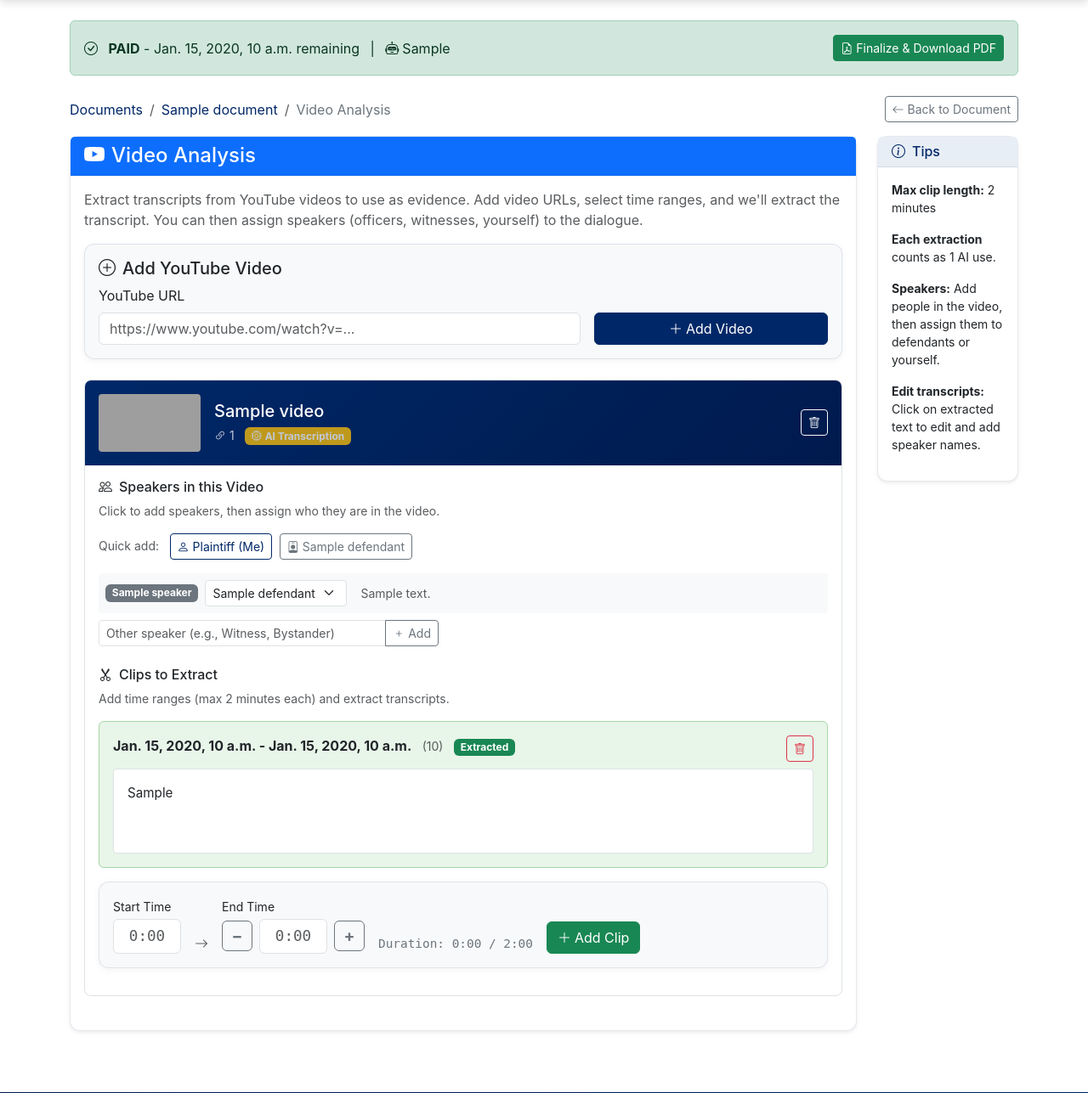
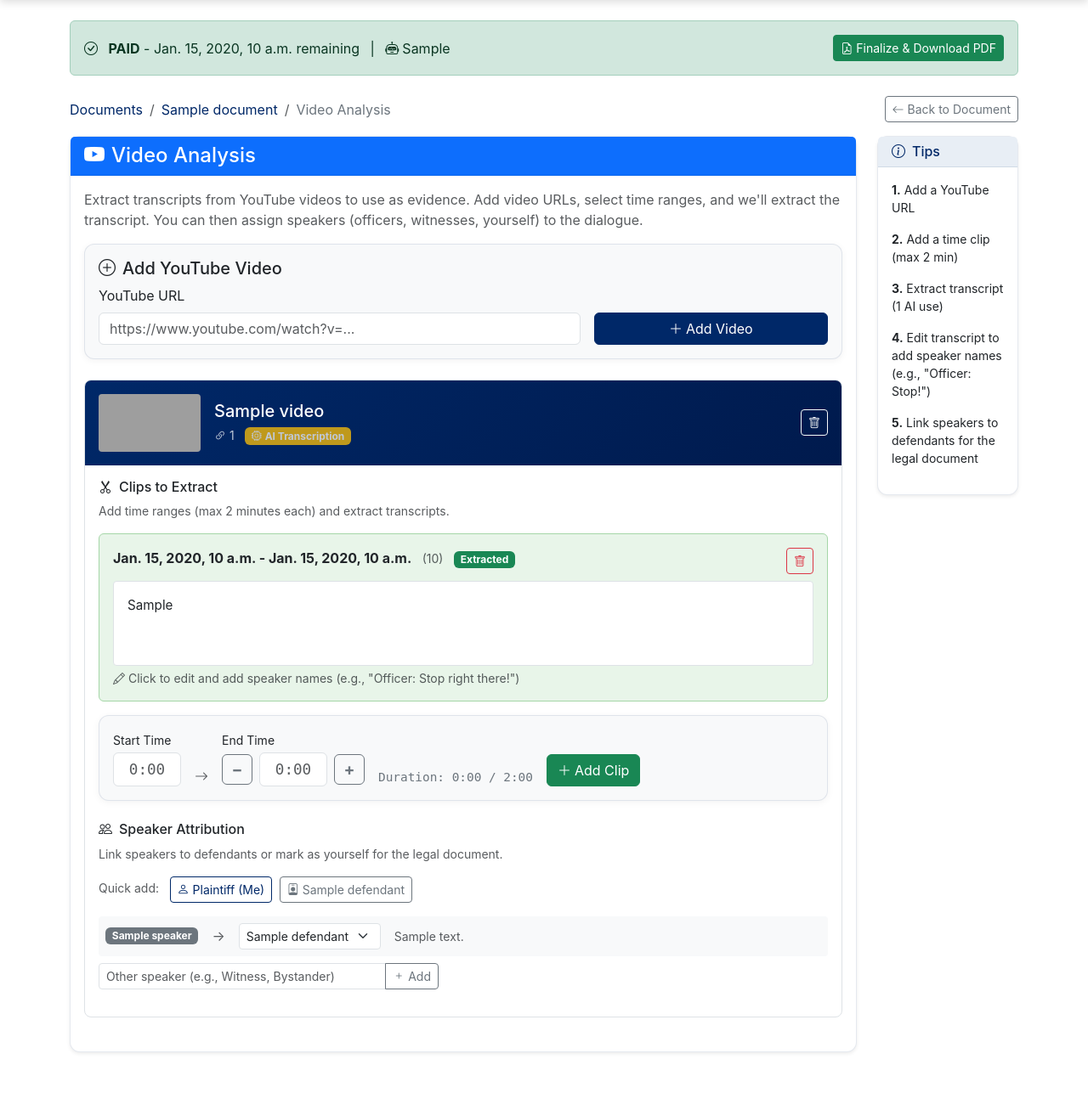
Before and after one commit to LaylaAddi/1983-law, a Django app: template templates/documents/video_analysis.html in a window 1280 px wide. Shown: the part 70-1357 px from the top of the page at 85% size. Run offline with Django 4.2, Linux system fonts and the light colour scheme; the template is opened without the code that fills it: most values are stand-ins (such as "Sample title", 1, 10 or a date in 2020); some libraries are stand-ins or nearby versions; grey boxes are pictures that could not be loaded.

Commit message:
Reorder video analysis: extract transcript first, then assign speakers

```diff
--- a/templates/documents/video_analysis.html
+++ b/templates/documents/video_analysis.html
@@ -209,59 +209,8 @@
                             </button>
                         </div>
                         <div class="video-card-body">
-                            <!-- Speakers Section -->
+                            <!-- Clips Section (Extract transcript first) -->
                             <div class="mb-4">
-                                <h6><i class="bi bi-people me-2"></i>Speakers in this Video</h6>
-                                <p class="text-muted small">Click to add speakers, then assign who they are in the video.</p>
-
-                                <!-- Quick-add buttons for Plaintiff and Defendants -->
-                                <div class="mb-3">
-                                    <span class="text-muted small me-2">Quick add:</span>
-                                    <button type="button" class="btn btn-outline-primary btn-sm me-1 quick-add-speaker"
-                                            data-video-id="{{ video.id }}" data-label="Plaintiff" data-type="plaintiff">
-                                        <i class="bi bi-person me-1"></i>Plaintiff (Me)
-                                    </button>
-                                    {% for defendant in defendants %}
-                                    <button type="button" class="btn btn-outline-secondary btn-sm me-1 quick-add-speaker"
-                                            data-video-id="{{ video.id }}" data-label="{{ defendant.name }}" data-type="defendant" data-defendant-id="{{ defendant.id }}">
-                                        <i class="bi bi-person-badge me-1"></i>{{ defendant.name }}
-                                    </button>
-                                    {% endfor %}
-                                </div>
-
-                                <div class="speakers-list mb-2" data-video-id="{{ video.id }}">
-                                    {% for speaker in video.speakers.all %}
-                                    <div class="speaker-item" data-speaker-id="{{ speaker.id }}">
-                                        <span class="badge bg-secondary">{{ speaker.label }}</span>
-                                        <select class="form-select form-select-sm speaker-attribution" style="width: auto;">
-                                            <option value="">-- Assign to --</option>
-                                            <option value="plaintiff" {% if speaker.is_plaintiff %}selected{% endif %}>Me (Plaintiff)</option>
-                                            {% for defendant in defendants %}
-                                            <option value="defendant:{{ defendant.id }}"
-                                                    {% if speaker.defendant and speaker.defendant.id == defendant.id %}selected{% endif %}>
-                                                {{ defendant.name }}
-                                            </option>
-                                            {% endfor %}
-                                        </select>
-                                        <span class="text-muted small ms-2">{{ speaker.notes }}</span>
-                                    </div>
-                                    {% empty %}
-                                    <p class="text-muted small fst-italic">No speakers added yet. Use the buttons above or add a custom name below.</p>
-                                    {% endfor %}
-                                </div>
-
-                                <div class="input-group" style="max-width: 400px;">
-                                    <input type="text" class="form-control form-control-sm add-speaker-input"
-                                           placeholder="Other speaker (e.g., Witness, Bystander)">
-                                    <button type="button" class="btn btn-outline-secondary btn-sm add-speaker-btn"
-                                            data-video-id="{{ video.id }}">
-                                        <i class="bi bi-plus"></i> Add
-                                    </button>
-                                </div>
-                            </div>
-
-                            <!-- Captures Section -->
-                            <div class="mb-3">
                                 <h6><i class="bi bi-scissors me-2"></i>Clips to Extract</h6>
                                 <p class="text-muted small">Add time ranges (max 2 minutes each) and extract transcripts.</p>
 
@@ -299,6 +248,7 @@
                                         {% if capture.extraction_status == 'completed' %}
                                         <div class="transcript-box" contenteditable="true"
                                              data-capture-id="{{ capture.id }}">{{ capture.attributed_transcript }}</div>
+                                        <p class="text-muted small mt-1 mb-0"><i class="bi bi-pencil me-1"></i>Click to edit and add speaker names (e.g., "Officer: Stop right there!")</p>
                                         {% elif capture.extraction_error %}
                                         <div class="text-danger small">
                                             <i class="bi bi-exclamation-triangle me-1"></i>{{ capture.extraction_error }}
@@ -346,6 +296,58 @@
                                     </div>
                                 </div>
                             </div>
+
+                            <!-- Speakers Section (assign after seeing transcript) -->
+                            <div class="mb-3">
+                                <h6><i class="bi bi-people me-2"></i>Speaker Attribution</h6>
+                                <p class="text-muted small">Link speakers to defendants or mark as yourself for the legal document.</p>
+
+                                <!-- Quick-add buttons for Plaintiff and Defendants -->
+                                <div class="mb-3">
+                                    <span class="text-muted small me-2">Quick add:</span>
+                                    <button type="button" class="btn btn-outline-primary btn-sm me-1 quick-add-speaker"
+                                            data-video-id="{{ video.id }}" data-label="Plaintiff" data-type="plaintiff">
+                                        <i class="bi bi-person me-1"></i>Plaintiff (Me)
+                                    </button>
+                                    {% for defendant in defendants %}
+                                    <button type="button" class="btn btn-outline-secondary btn-sm me-1 quick-add-speaker"
+                                            data-video-id="{{ video.id }}" data-label="{{ defendant.name }}" data-type="defendant" data-defendant-id="{{ defendant.id }}">
+                                        <i class="bi bi-person-badge me-1"></i>{{ defendant.name }}
+                                    </button>
+                                    {% endfor %}
+                                </div>
+
+                                <div class="speakers-list mb-2" data-video-id="{{ video.id }}">
+                                    {% for speaker in video.speakers.all %}
+                                    <div class="speaker-item" data-speaker-id="{{ speaker.id }}">
+                                        <span class="badge bg-secondary">{{ speaker.label }}</span>
+                                        <span class="text-muted mx-2">→</span>
+                                        <select class="form-select form-select-sm speaker-attribution" style="width: auto;">
+                                            <option value="">-- Assign to --</option>
+                                            <option value="plaintiff" {% if speaker.is_plaintiff %}selected{% endif %}>Me (Plaintiff)</option>
+                                            {% for defendant in defendants %}
+                                            <option value="defendant:{{ defendant.id }}"
+                                                    {% if speaker.defendant and speaker.defendant.id == defendant.id %}selected{% endif %}>
+                                                {{ defendant.name }}
+                                            </option>
+                                            {% endfor %}
+                                        </select>
+                                        <span class="text-muted small ms-2">{{ speaker.notes }}</span>
+                                    </div>
+                                    {% empty %}
+                                    <p class="text-muted small fst-italic">No speakers added yet. Use the buttons above or add a custom name below.</p>
+                                    {% endfor %}
+                                </div>
+
+                                <div class="input-group" style="max-width: 400px;">
+                                    <input type="text" class="form-control form-control-sm add-speaker-input"
+                                           placeholder="Other speaker (e.g., Witness, Bystander)">
+                                    <button type="button" class="btn btn-outline-secondary btn-sm add-speaker-btn"
+                                            data-video-id="{{ video.id }}">
+                                        <i class="bi bi-plus"></i> Add
+                                    </button>
+                                </div>
+                            </div>
                         </div>
                     </div>
                     {% empty %}
@@ -366,10 +368,11 @@
                 <h6 class="mb-0"><i class="bi bi-info-circle me-2"></i>Tips</h6>
             </div>
             <div class="card-body small">
-                <p><strong>Max clip length:</strong> 2 minutes</p>
-                <p><strong>Each extraction</strong> counts as 1 AI use.</p>
-                <p><strong>Speakers:</strong> Add people in the video, then assign them to defendants or yourself.</p>
-                <p><strong>Edit transcripts:</strong> Click on extracted text to edit and add speaker names.</p>
+                <p><strong>1.</strong> Add a YouTube URL</p>
+                <p><strong>2.</strong> Add a time clip (max 2 min)</p>
+                <p><strong>3.</strong> Extract transcript (1 AI use)</p>
+                <p><strong>4.</strong> Edit transcript to add speaker names (e.g., "Officer: Stop!")</p>
+                <p><strong>5.</strong> Link speakers to defendants for the legal document</p>
             </div>
         </div>
     </div>
```
